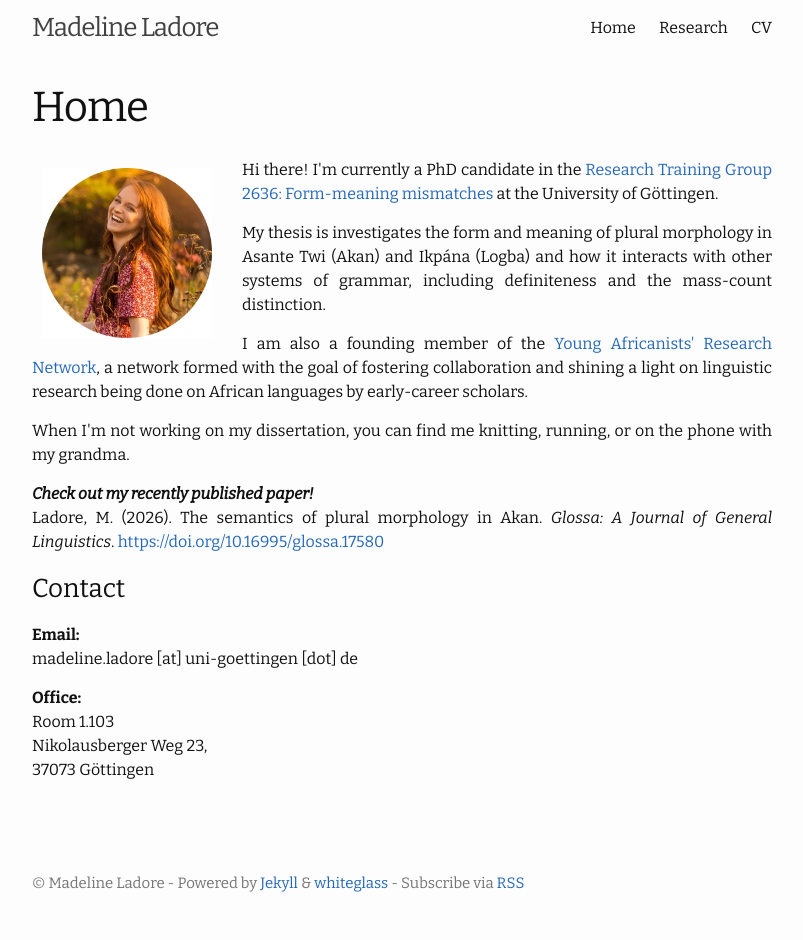
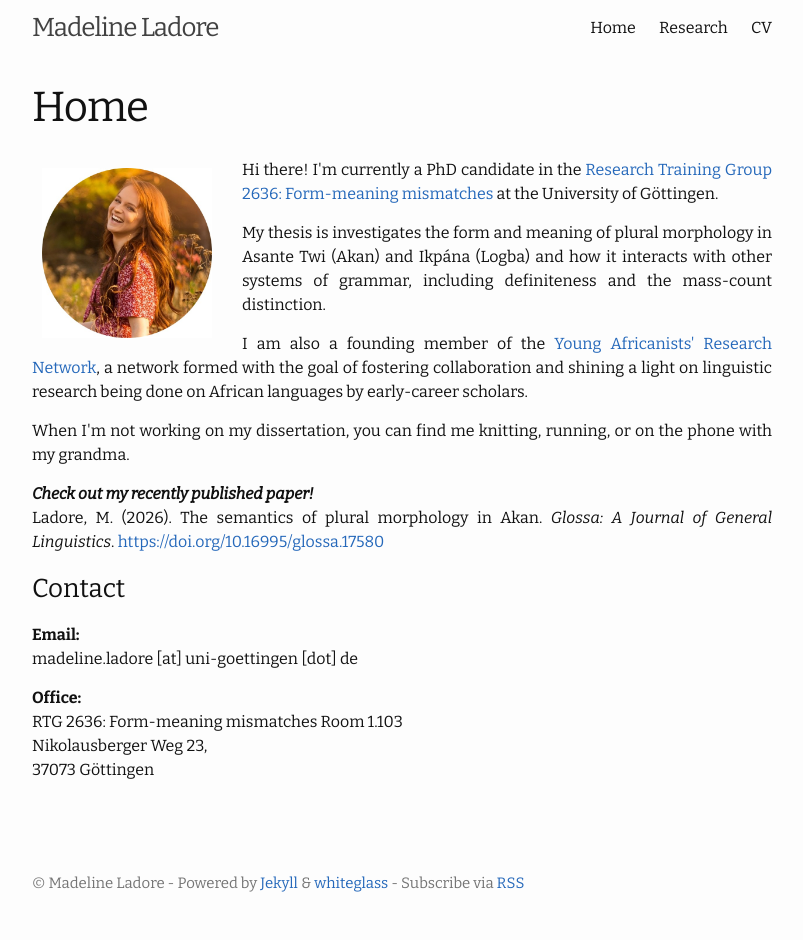
Before and after one commit to madelineladore/madelineladore.github.io, a Jekyll site: the page built from index.md, in a window 1280 px wide. Shown: the whole page, without its empty margins (238-1041 px from the left). Built offline with Jekyll 4.4.1, drawn with Linux system fonts in a browser that asks for light colours.

Commit message:
Update index.md

```diff
--- a/index.md
+++ b/index.md
@@ -43,6 +43,7 @@ When I'm not working on my dissertation, you can find me knitting, running, or o
 </p>
 <p>
  <b>Office:</b><br>
+RTG 2636: Form-meaning mismatches
 Room 1.103 <br>
 Nikolausberger Weg 23, <br>
 37073 Göttingen
```
